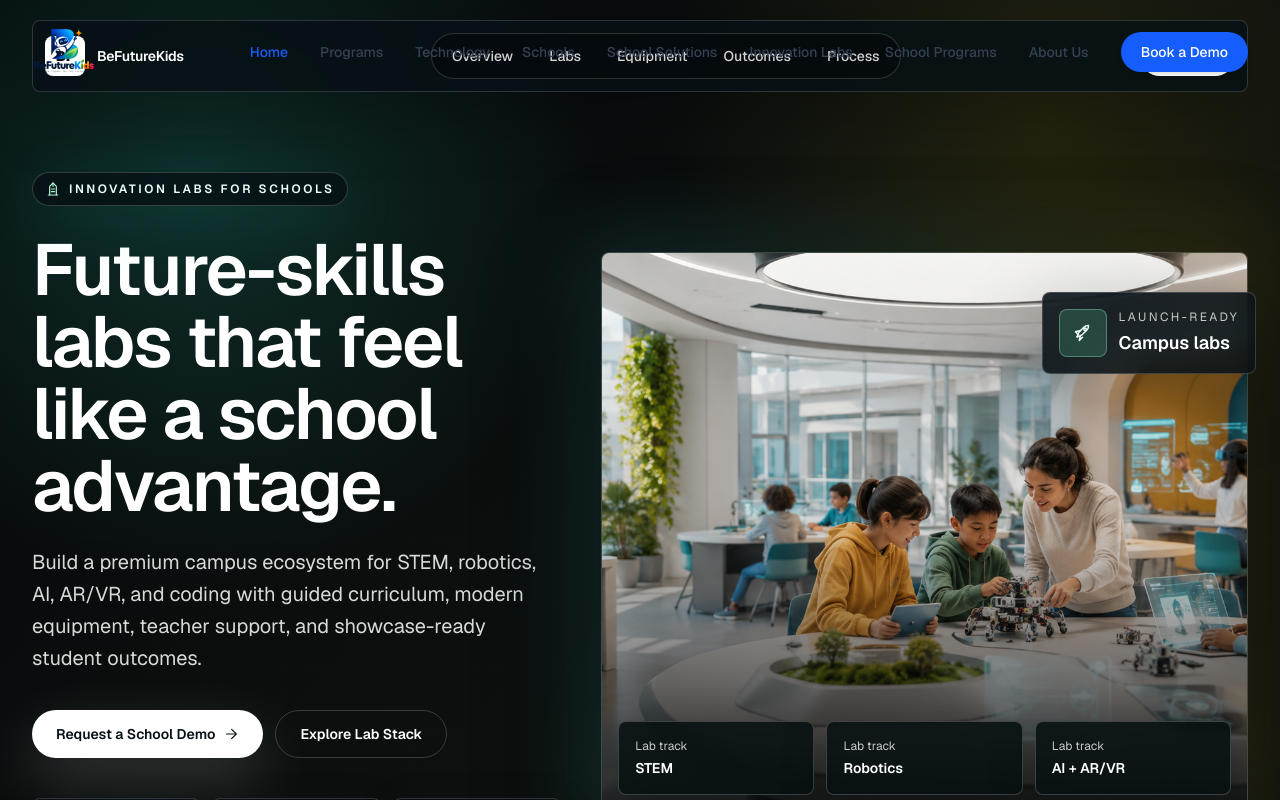
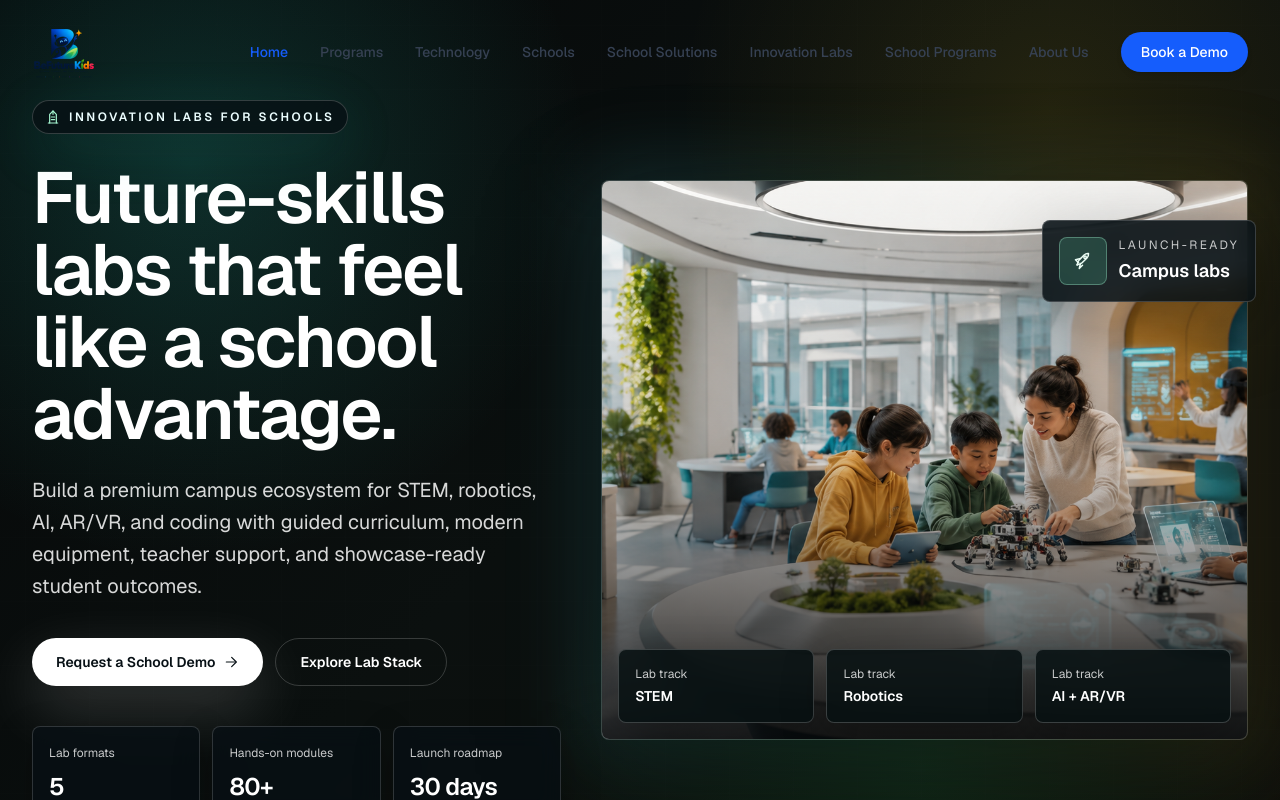
Before and after one commit to techaryahs/my-future-kids, a Next.js app in the folder frontend/: page /innovation-labs in a window 1280 px wide. Shown: the top 800 px of the page. Built offline with nearby package versions, Linux system fonts and the light colour scheme.

Commit message:
Update innovation labs page on mac

```diff
--- a/frontend/app/innovation-labs/page.tsx
+++ b/frontend/app/innovation-labs/page.tsx
@@ -29,14 +29,6 @@ type Equipment = {
   icon: IconName;
   items: string[];
 };
-
-const navItems = [
-  { href: "#overview", label: "Overview" },
-  { href: "#labs", label: "Labs" },
-  { href: "#equipment", label: "Equipment" },
-  { href: "#outcomes", label: "Outcomes" },
-  { href: "#process", label: "Process" },
-];
 
 const heroStats = [
   { label: "Lab formats", value: "5" },
@@ -117,11 +109,7 @@ const labs: Lab[] = [
     icon: "ai",
     id: "ai-lab",
     metric: "18 AI learning quests",
-    outcomes: [
-      "Data awareness",
-      "Ethical judgment",
-      "AI-assisted creation",
-    ],
+    outcomes: ["Data awareness", "Ethical judgment", "AI-assisted creation"],
     summary:
       "The AI Lab introduces students to machine learning, generative tools, data patterns, and responsible decision-making with classroom-safe workflows.",
     title: "AI Lab",
@@ -257,7 +245,7 @@ export default function InnovationLabsPage() {
         <div className="absolute inset-0 -z-20 bg-[radial-gradient(circle_at_15%_18%,rgba(45,212,191,0.18),transparent_30%),radial-gradient(circle_at_82%_12%,rgba(250,204,21,0.1),transparent_28%),radial-gradient(circle_at_72%_84%,rgba(34,197,94,0.12),transparent_32%),linear-gradient(135deg,#050708,#0b100f_48%,#11100b)]" />
         <div className="absolute inset-0 -z-10 bg-[linear-gradient(rgba(255,255,255,0.035)_1px,transparent_1px),linear-gradient(90deg,rgba(255,255,255,0.035)_1px,transparent_1px)] bg-[size:64px_64px] opacity-[0.22] motion-safe:animate-[grid-drift_18s_linear_infinite]" />
         <div className="mx-auto max-w-7xl">
-          <header className="flex items-center justify-between rounded-lg border border-white/[0.16] bg-[#071015]/[0.88] px-3 py-3 shadow-[0_16px_70px_rgba(0,0,0,0.28)] backdrop-blur-md">
+          {/* <header className="flex items-center justify-between rounded-lg border border-white/[0.16] bg-[#071015]/[0.88] px-3 py-3 shadow-[0_16px_70px_rgba(0,0,0,0.28)] backdrop-blur-md">
             <a
               aria-label="BeFutureKids innovation labs page"
               className="flex items-center gap-3 rounded-full pr-2 focus:outline-none focus:ring-2 focus:ring-cyan-200"
@@ -270,20 +258,6 @@ export default function InnovationLabsPage() {
                 BeFutureKids
               </span>
             </a>
-            <nav
-              aria-label="Innovation labs page navigation"
-              className="hidden items-center gap-1 rounded-full border border-white/[0.16] bg-black/[0.32] p-1 lg:flex"
-            >
-              {navItems.map((item) => (
-                <a
-                  className="rounded-full px-4 py-2 text-sm font-medium text-white/[0.82] transition hover:bg-white/[0.12] hover:text-white focus:outline-none focus:ring-2 focus:ring-cyan-200"
-                  href={item.href}
-                  key={item.href}
-                >
-                  {item.label}
-                </a>
-              ))}
-            </nav>
             <a
               className="inline-flex min-h-10 items-center justify-center gap-2 rounded-full bg-white px-4 text-sm font-semibold text-[#071015] transition hover:-translate-y-0.5 hover:bg-cyan-50 focus:outline-none focus:ring-2 focus:ring-cyan-200"
               href="#request-demo"
@@ -291,7 +265,7 @@ export default function InnovationLabsPage() {
               Demo
               <Icon className="h-4 w-4" name="arrowRight" />
             </a>
-          </header>
+          </header> */}
 
           <div className="grid gap-10 pt-16 lg:grid-cols-[0.9fr_1.1fr] lg:items-center lg:pt-20">
             <div>
```
